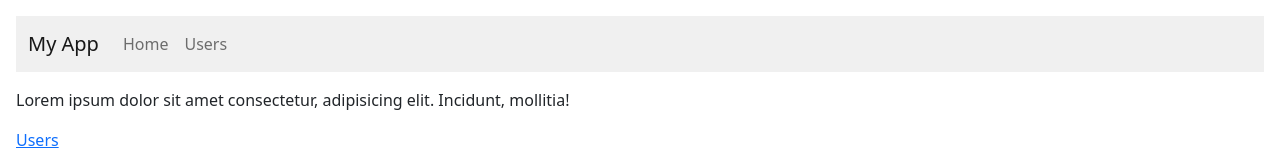
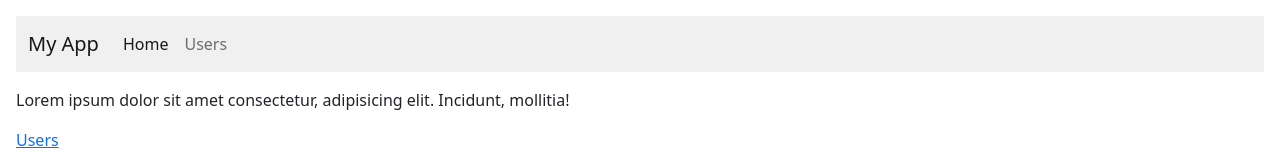
Before and after one commit to JustinSixsmith/react-mosh, a React (Vite) app: page / in a window 1280 px wide. Shown: the top 160 px of the page. Built offline with nearby package versions, Linux system fonts and the light colour scheme.

Commit message:
Converts Link in NavBar to NavLink

```diff
--- a/src/routing/NavBar.tsx
+++ b/src/routing/NavBar.tsx
@@ -1,4 +1,4 @@
-import { Link } from "react-router-dom";
+import { Link, NavLink } from "react-router-dom";
 
 const NavBar = () => {
   return (
@@ -13,14 +13,14 @@
         <div className="collapse navbar-collapse" id="navbarNav">
           <ul className="navbar-nav">
             <li className="nav-item">
-              <Link to="/" className="nav-link">
+              <NavLink to="/" className="nav-link">
                 Home
-              </Link>
+              </NavLink>
             </li>
             <li className="nav-item">
-              <Link to="/users" className="nav-link">
+              <NavLink to="/users" className="nav-link">
                 Users
-              </Link>
+              </NavLink>
             </li>
           </ul>
         </div>
```
